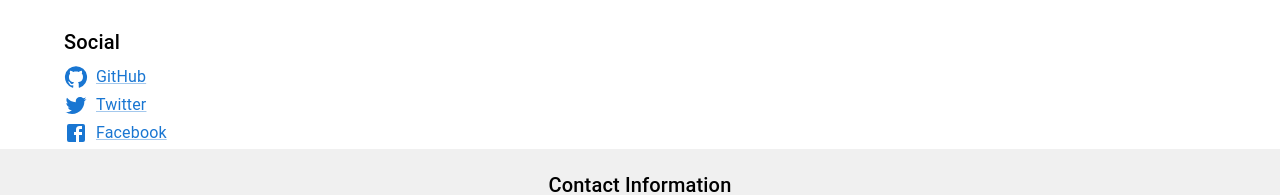
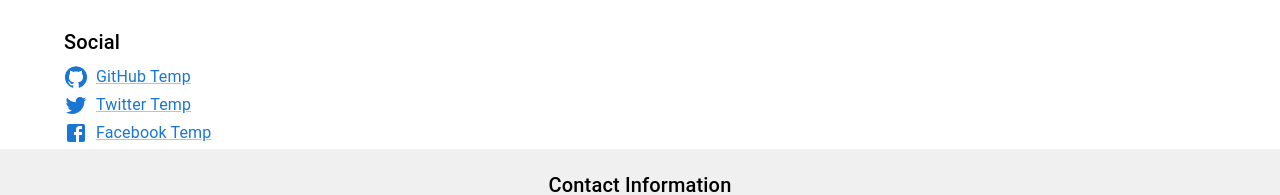
Before and after one commit to devtahirzahid/tahir-portfolio, a Next.js app: page /home in a window 1280 px wide. Shown: the part 1213-1408 px from the top of the page. Built offline with nearby package versions, Linux system fonts and the light colour scheme.

Commit message:
added temp with social vars

```diff
--- a/src/app/(pages)/home/page.tsx
+++ b/src/app/(pages)/home/page.tsx
@@ -55,9 +55,9 @@ const sidebar = {
     { title: 'April 1999', url: '#' },
   ],
   social: [
-    { name: 'GitHub', icon: GitHubIcon },
-    { name: 'Twitter', icon: TwitterIcon },
-    { name: 'Facebook', icon: FacebookIcon },
+    { name: 'GitHub Temp', icon: GitHubIcon },
+    { name: 'Twitter Temp', icon: TwitterIcon },
+    { name: 'Facebook Temp', icon: FacebookIcon },
   ],
 };
 
```
